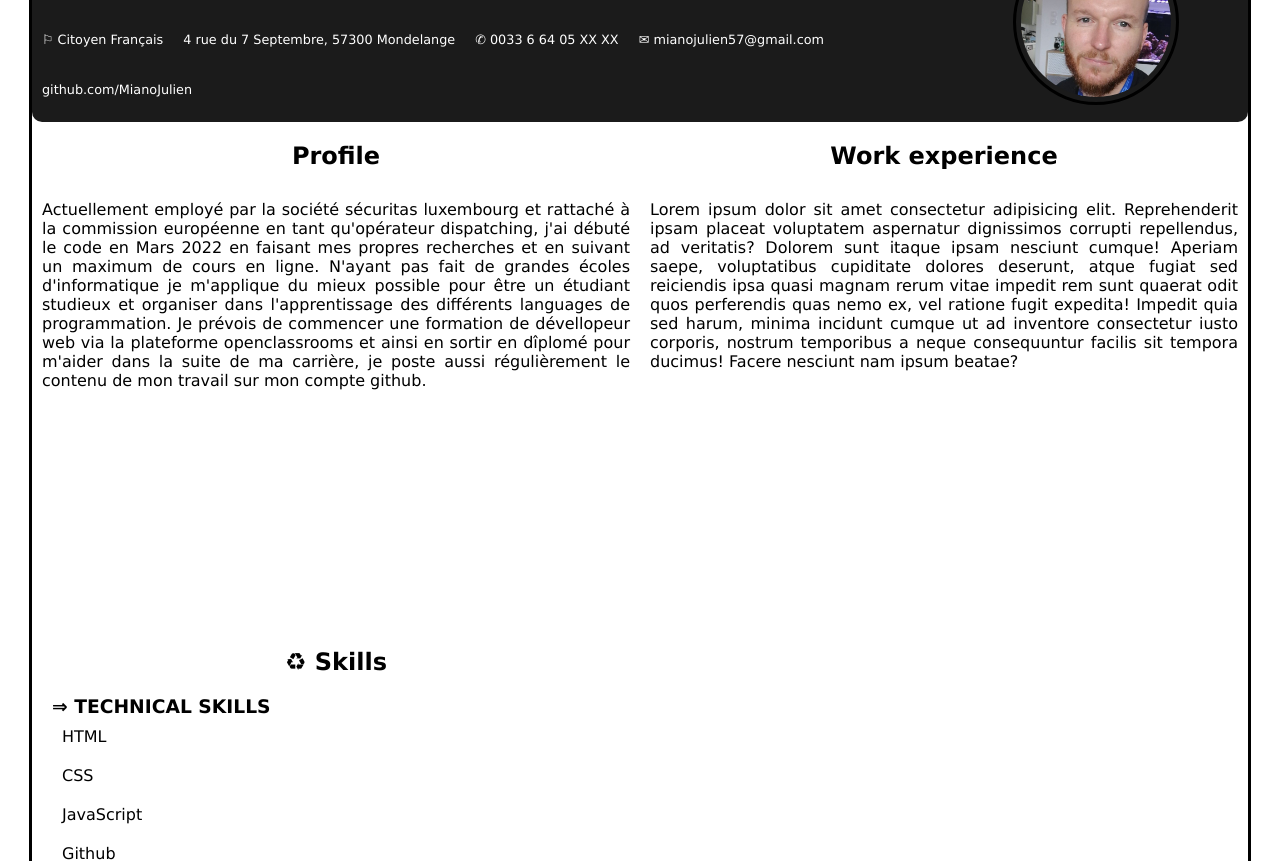
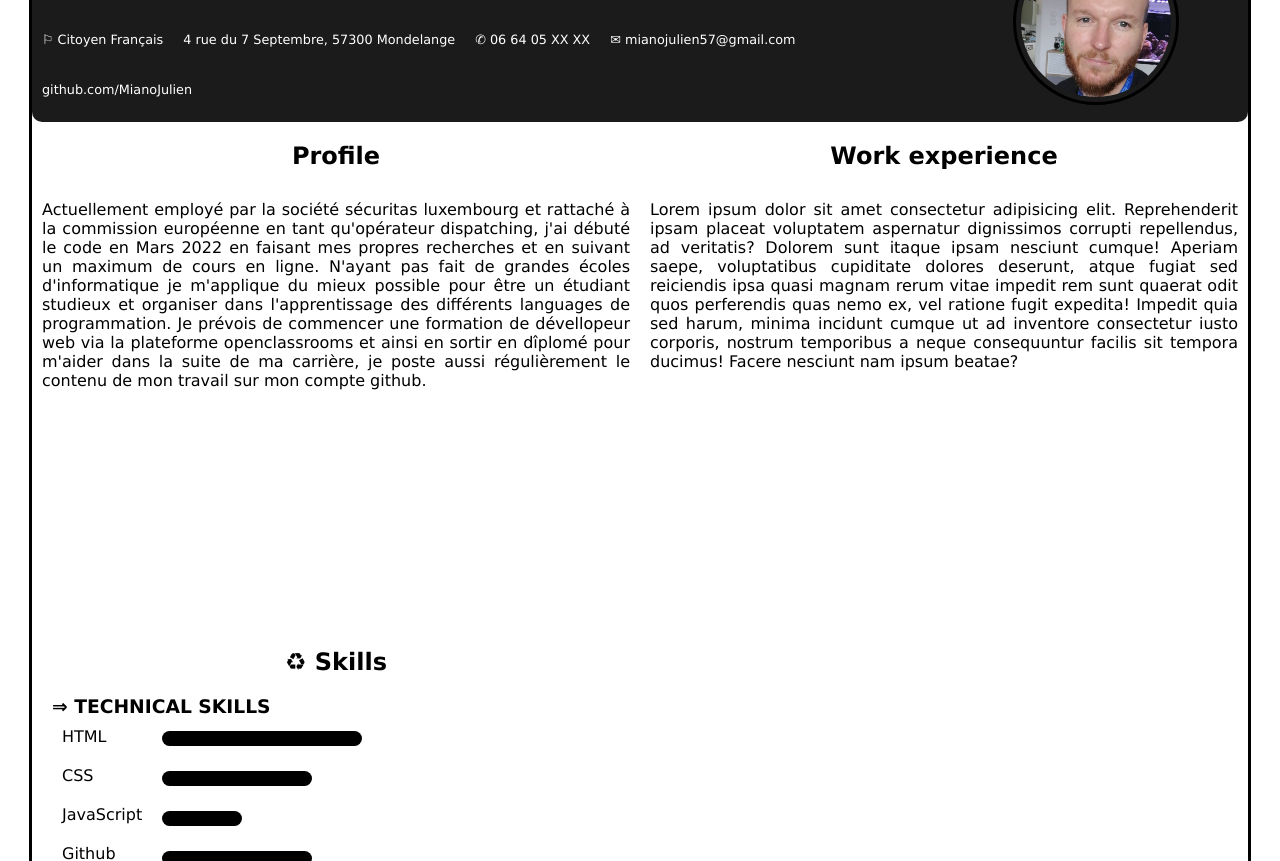
Before and after one commit to MianoJulien/CV-Julien, a plain HTML site: page index.html in a window 1280 px wide. Shown: the part 91-952 px from the top of the page. Drawn offline with Linux system fonts and the light colour scheme.

Commit message:
ajout des jauges des skills

```diff
--- a/index.html
+++ b/index.html
@@ -19,7 +19,7 @@
             <i class="fa-solid fa-location-pin"></i>4 rue du 7 Septembre, 57300
             Mondelange
           </li>
-          <li><span>&#9990; </span>0033 6 64 05 XX XX</li>
+          <li><span>&#9990; </span>06 64 05 XX XX</li>
           <li><span>&#9993; </span>mianojulien57@gmail.com</li>
           <li>
             <i class="fa-brands fa-internet-explorer"></i>github.com/MianoJulien
@@ -49,10 +49,10 @@
           <div class="technical-skills">
             <h3><span>&#8658; </span>TECHNICAL SKILLS</h3>
             <ul class="list-body">
-              <li>HTML</li>
-              <li>CSS</li>
-              <li>JavaScript</li>
-              <li>Github</li>
+              <li id="html">HTML</li>
+              <li id="css">CSS</li>
+              <li id="javascript">JavaScript</li>
+              <li id="github">Github</li>
             </ul>
           </div>
           <div class="additional-skills">
--- a/style.css
+++ b/style.css
@@ -21,7 +21,6 @@ header {
   height: 200px;
   width: 100%;
   display: grid;
-
   grid-template-columns: 75% 25%;
   grid-template-rows: 1fr 1fr;
   grid-template-areas: "h1 photo" "ul photo";
@@ -93,6 +92,50 @@ ul.list-body {
 .skills {
   grid-area: ski;
 }
+.technical-skills {
+  position: relative;
+}
+
+#html::after {
+  position: absolute;
+  content: "";
+  background: black;
+  height: 15px;
+  width: 200px;
+  top: 35px;
+  left: 130px;
+  border-radius: 150px;
+}
+#css::after {
+  position: absolute;
+  content: "";
+  background: black;
+  height: 15px;
+  width: 150px;
+  top: 75px;
+  left: 130px;
+  border-radius: 150px;
+}
+#javascript::after {
+  position: absolute;
+  content: "";
+  background: black;
+  height: 15px;
+  width: 80px;
+  top: 115px;
+  left: 130px;
+  border-radius: 150px;
+}
+#github::after {
+  position: absolute;
+  content: "";
+  background: black;
+  height: 15px;
+  width: 150px;
+  top: 155px;
+  left: 130px;
+  border-radius: 150px;
+}
 
 .work-experience {
   grid-area: we;
```
